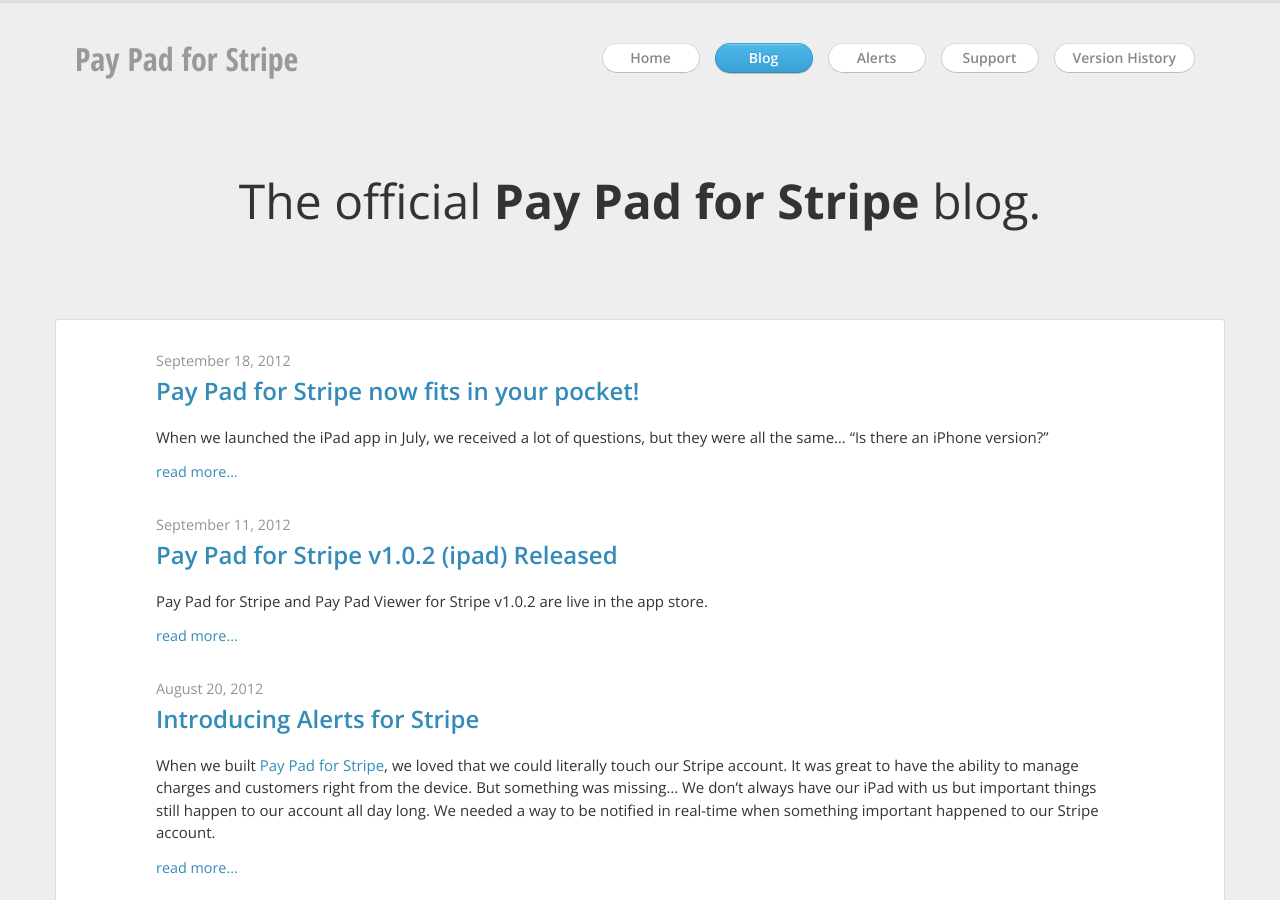
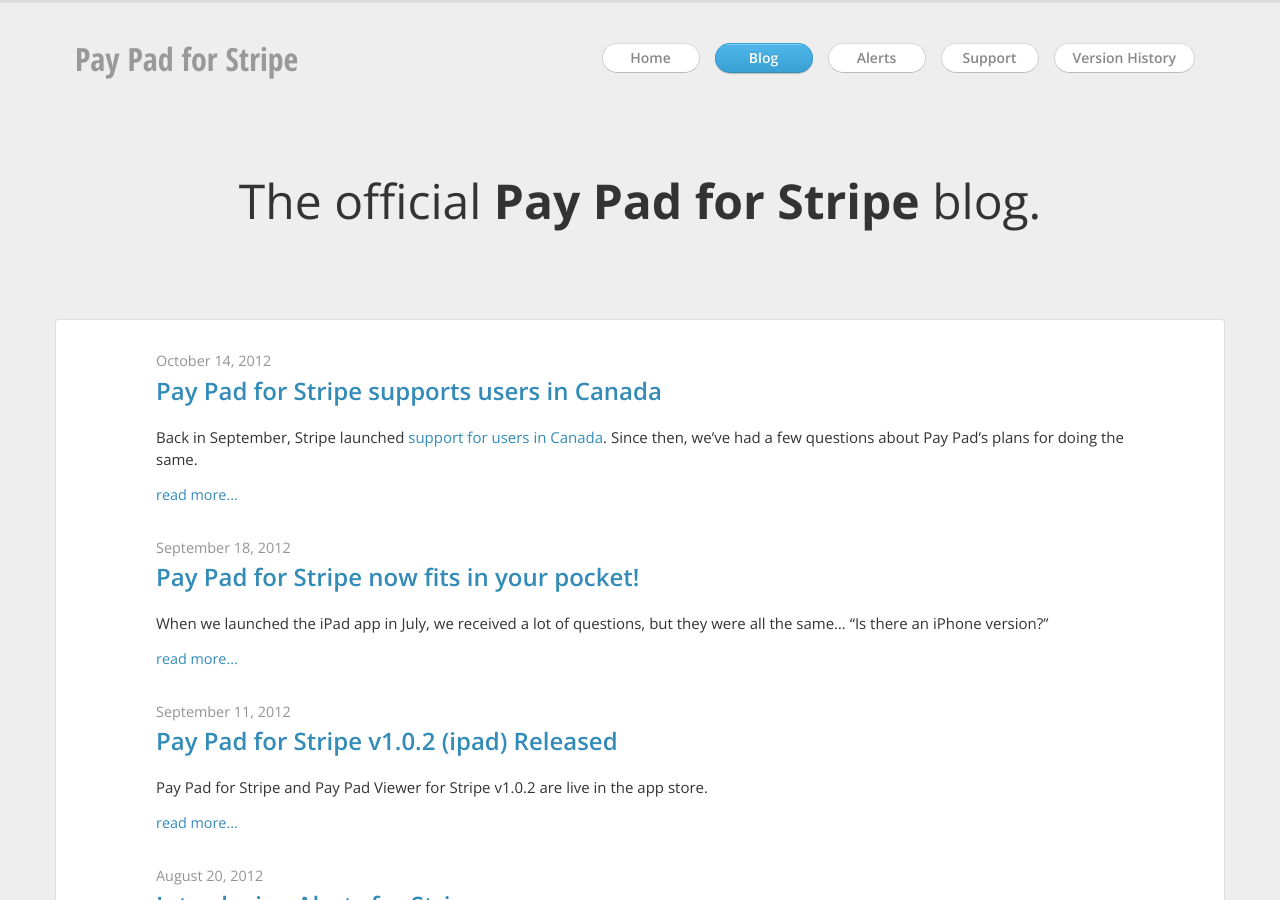
Before and after one commit to control/paypad, a Jekyll site: the page built from index.md, in a window 1280 px wide and 900 px high. Built offline with Jekyll 4.4.1, drawn with Linux system fonts in a browser that asks for light colours; some web fonts are replaced; Markdown is read by kramdown in place of the engine named in the settings; comment, search, counter and statistics services are not loaded; some of the changed lines change nothing that is shown.

Commit message:
new blog about CAD spport

```diff
--- a/_layouts/blog.html
+++ b/_layouts/blog.html
@@ -12,7 +12,7 @@
     <link rel="stylesheet" type="text/css" href="/stylesheets/pygment_trac.css" media="screen" />
     <link rel="stylesheet" type="text/css" href="/stylesheets/print.css" media="print" />
     <link href="/stylesheets/general.css" rel="stylesheet">
-    <link rel="author" href="https://profiles.google.com/110690218781759841805" />
+    <link rel="author" href="https://plus.google.com/110690218781759841805" />
     <link rel="me" type="text/html" href="http://profiles.google.com/billycoover?rel=me">
     <link rel="me" type="text/html" href="http://twitter.com/billycoover">
     <link href="/img/favicon.png" rel="icon" type="image/x-png" />
--- /dev/null
+++ b/_posts/2012-10-14-canadian-support.md
@@ -0,0 +1,20 @@
+---
+layout: post
+title: "Pay Pad for Stripe supports users in Canada"
+excerpt:
+  Back in September, Stripe launched [support for users in Canada](https://stripe.com/blog/stripe-in-canada). Since then, we've had a few questions about Pay Pad's plans for doing the same.
+---
+
+Back in September, Stripe launched [support for users in Canada](https://stripe.com/blog/stripe-in-canada). Since then, we've had a few questions about Pay Pad's plans for doing the same.
+
+Over the last couple of weeks, we've worked closly with a few of our users that had Stripe account in Canada and we are pleased to announce that Pay Pad for Stripe now supports both U.S. and Canadian Stripe accounts. This change applies to all iOS versions of Pay Pad for Stripe!
+
+To get started, you don't need to do anything. Just log-in to the Pay Pad for Stripe and your account currency will automatically be detected:
+![Pay Pad Account Details](/img/pp_account_details_view.png)
+
+When you want to create a new charge, you'll now see the account currency in the charge view:
+![Pay Pad New Charge View](/img/pp_new_charge_view.png)
+
+In addition to support for the CAD currency, we've also fixed a couple of bugs that could potentially cause app crashes. We hope you enjoy the new updates!
+
+[download it today](http://itunes.apple.com/us/app/pay-pad-for-stripe-for-iphone/id558387939?ls=1)!
```
Also changed, not shown: img/pp_account_details_view.png (added), img/pp_new_charge_view.png (added), 1 other file.
